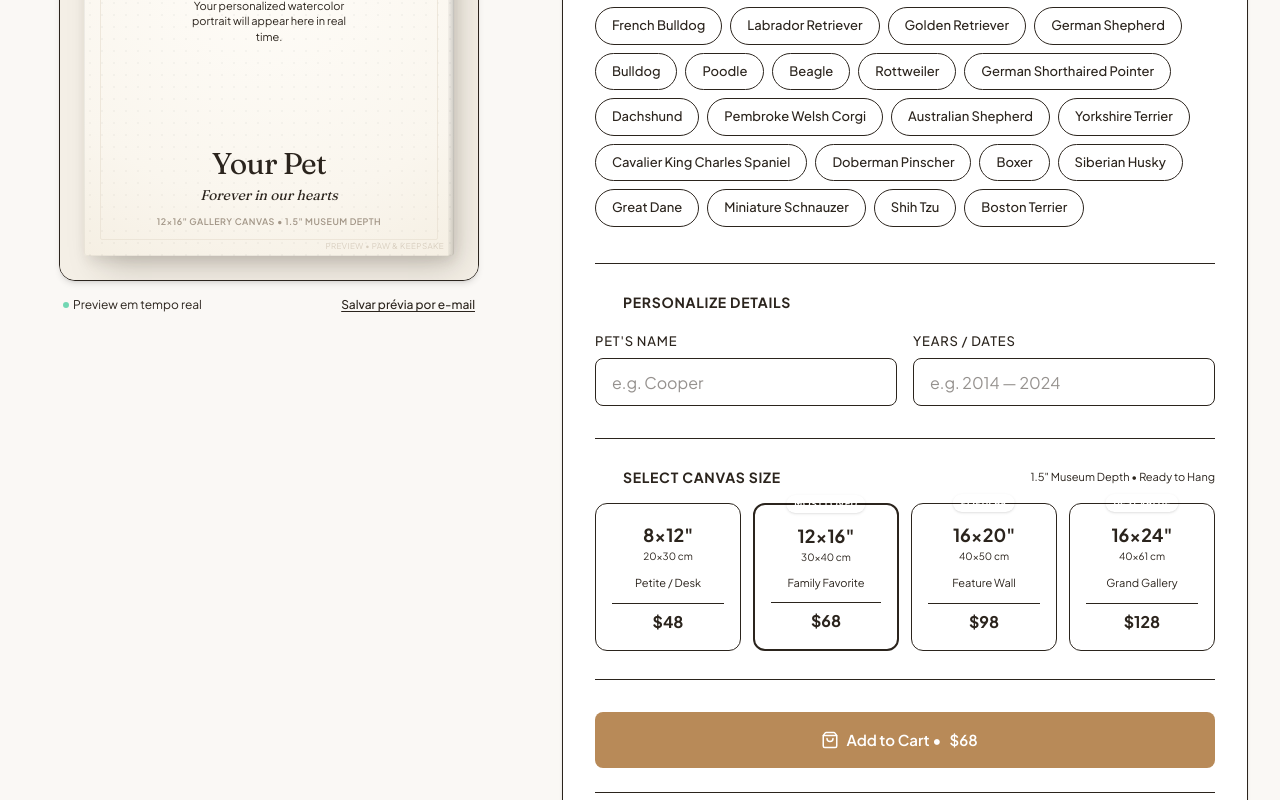
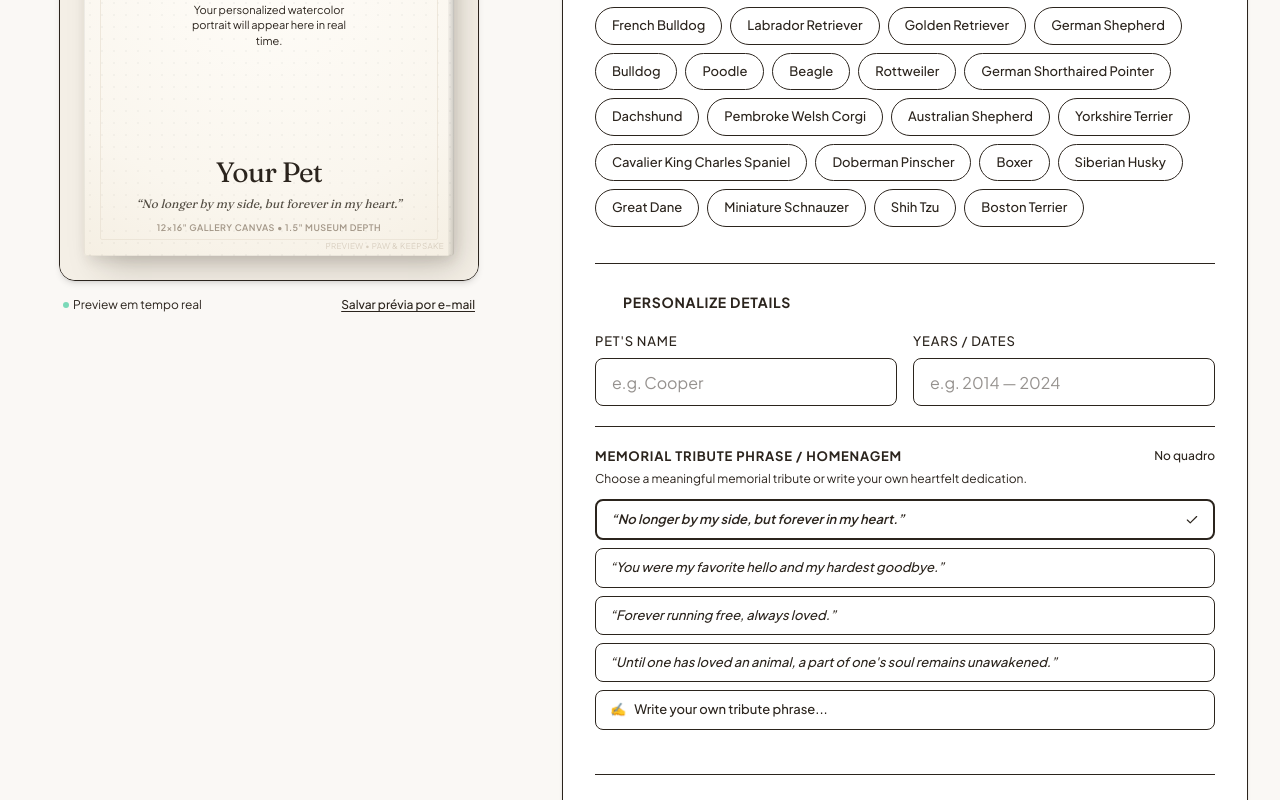
Before and after one commit to pietronogueira08/Paw-Keepsake, a Next.js app: page / in a window 1280 px wide. Shown: the part 1180-1980 px from the top of the page. Built offline with nearby package versions, Linux system fonts and the light colour scheme.

Commit message:
fix(preview): refine room canvas placement to eliminate overlap and add memorial tribute quote personalization

```diff
--- a/src/components/customizer/LivePreviewCanvas.tsx
+++ b/src/components/customizer/LivePreviewCanvas.tsx
@@ -12,13 +12,13 @@ interface LivePreviewCanvasProps {
 }
 
 const SCALE_BY_PACKAGE: Record<string, { scale: number; label: string; badge: string }> = {
-  '8x12': { scale: 0.66, label: '8×12" Petite', badge: 'Compact / Desk' },
-  '12x16': { scale: 0.82, label: '12×16" Gallery', badge: 'Most Loved' },
-  '16x20': { scale: 0.98, label: '16×20" Statement', badge: 'Feature Wall' },
-  '16x24': { scale: 1.15, label: '16×24" Masterpiece', badge: 'Grand Gallery' },
-  entry: { scale: 0.66, label: '8×12" Petite', badge: 'Compact / Desk' },
-  gallery: { scale: 0.82, label: '12×16" Gallery', badge: 'Most Loved' },
-  heritage: { scale: 1.15, label: '16×24" Masterpiece', badge: 'Grand Gallery' },
+  '8x12': { scale: 0.70, label: '8×12" Petite', badge: 'Compact / Desk' },
+  '12x16': { scale: 0.86, label: '12×16" Gallery', badge: 'Most Loved' },
+  '16x20': { scale: 1.02, label: '16×20" Statement', badge: 'Feature Wall' },
+  '16x24': { scale: 1.18, label: '16×24" Masterpiece', badge: 'Grand Gallery' },
+  entry: { scale: 0.70, label: '8×12" Petite', badge: 'Compact / Desk' },
+  gallery: { scale: 0.86, label: '12×16" Gallery', badge: 'Most Loved' },
+  heritage: { scale: 1.18, label: '16×24" Masterpiece', badge: 'Grand Gallery' },
 };
 
 /** Placeholder silhouette when no breed is selected */
@@ -44,6 +44,7 @@ export function LivePreviewCanvas({ onEmailPreview, className }: LivePreviewCanv
     selectedCoat,
     petName,
     dateRange,
+    quote,
     selectedPackage,
     previewLoading,
     viewMode,
@@ -140,7 +141,7 @@ export function LivePreviewCanvas({ onEmailPreview, className }: LivePreviewCanv
             >
               {/* Museum Gallery-Wrapped Canvas Mockup */}
               <div
-                className="relative w-full h-full rounded-[3px] bg-[#FDFBF7] flex flex-col justify-between p-4 sm:p-6 overflow-hidden transition-all"
+                className="relative w-full h-full rounded-[3px] bg-[#FDFBF7] flex flex-col justify-between p-4 sm:p-5 overflow-hidden transition-all"
                 style={{
                   boxShadow:
                     '10px 18px 32px -8px rgba(45,35,25,0.22), 2px 6px 14px -2px rgba(45,35,25,0.12), inset 0 0 0 1px rgba(0,0,0,0.05)',
@@ -184,13 +185,13 @@ export function LivePreviewCanvas({ onEmailPreview, className }: LivePreviewCanv
                         animate={previewLoading ? { opacity: 0.5, scale: 0.97 } : { opacity: 1, scale: 1 }}
                         exit={{ opacity: 0, scale: 0.94 }}
                         transition={{ duration: 0.25, ease: 'easeOut' }}
-                        className="relative w-full h-full max-h-[220px] flex items-center justify-center"
+                        className="relative w-full h-full max-h-[180px] sm:max-h-[195px] flex items-center justify-center"
                       >
                         {/* eslint-disable-next-line @next/next/no-img-element */}
                         <img
                           src={activeImage}
                           alt={breed ? breed.name : 'Memorial Dog Artwork'}
-                          className="max-h-[190px] sm:max-h-[210px] w-auto max-w-full object-contain filter drop-shadow-[0_6px_14px_rgba(45,35,25,0.12)]"
+                          className="max-h-[165px] sm:max-h-[185px] w-auto max-w-full object-contain filter drop-shadow-[0_6px_14px_rgba(45,35,25,0.12)]"
                         />
                       </motion.div>
                     ) : (
@@ -208,24 +209,36 @@ export function LivePreviewCanvas({ onEmailPreview, className }: LivePreviewCanv
                 </div>
 
                 {/* Typography Area */}
-                <div className="relative z-10 flex flex-col items-center text-center gap-0.5 pt-2 pb-1">
+                <div className="relative z-10 flex flex-col items-center text-center gap-0.5 pt-1.5 pb-0.5 px-3">
                   <motion.div layoutId="petName" layout="position" className="w-full">
                     <span
                       className="font-fraunces text-[--text-primary] font-medium leading-tight block truncate tracking-tight"
-                      style={{ fontSize: 'clamp(20px, 5.5cqw, 30px)' }}
+                      style={{ fontSize: 'clamp(18px, 5.2cqw, 28px)' }}
                     >
                       {petName || (breed ? breed.name : 'Your Pet')}
                     </span>
                   </motion.div>
 
-                  <motion.div layoutId="dateRange" layout="position">
-                    <span className="font-fraunces text-xs sm:text-sm text-[--text-secondary] italic block">
-                      {dateRange || 'Forever in our hearts'}
-                    </span>
-                  </motion.div>
+                  {dateRange && (
+                    <motion.div layoutId="dateRange" layout="position">
+                      <span className="font-fraunces text-xs sm:text-[13px] text-[--text-secondary] italic block">
+                        {dateRange}
+                      </span>
+                    </motion.div>
+                  )}
+
+                  {/* Memorial Tribute Quote / Frase de Homenagem */}
+                  {quote && (
+                    <motion.p
+                      layout="position"
+                      className="font-fraunces italic text-[11px] sm:text-xs text-[#524C42] leading-snug max-w-[280px] mx-auto mt-1"
+                    >
+                      “{quote}”
+                    </motion.p>
+                  )}
 
                   {/* Micro badge */}
-                  <span className="text-[9px] tracking-wider uppercase font-semibold text-[--border-default] text-[#A39788] mt-2 font-jakarta">
+                  <span className="text-[9px] tracking-wider uppercase font-semibold text-[#A39788] mt-1.5 font-jakarta">
                     {pkgLabel}
                   </span>
                 </div>
@@ -265,12 +278,12 @@ export function LivePreviewCanvas({ onEmailPreview, className }: LivePreviewCanv
                 aria-hidden="true"
               />
 
-              {/* Scalable Mounted Canvas on the Cream Plaster Wall */}
+              {/* Scalable Mounted Canvas on the Cream Plaster Wall (Positioned cleanly above credenza) */}
               <motion.div
                 className="absolute origin-center"
                 style={{
-                  top: '36%',
-                  left: '52%',
+                  top: '29%',
+                  left: '60%',
                 }}
                 animate={{
                   scale: currentScale.scale,
@@ -287,10 +300,10 @@ export function LivePreviewCanvas({ onEmailPreview, className }: LivePreviewCanv
                 <div
                   className="relative rounded-[2px] bg-[#FAF7F0] flex flex-col justify-between p-2 overflow-hidden"
                   style={{
-                    width: '142px',
-                    height: '188px',
+                    width: '124px',
+                    height: '166px',
                     boxShadow:
-                      '0 24px 38px -8px rgba(0,0,0,0.48), 0 8px 16px -4px rgba(0,0,0,0.32), inset 0 0 0 1px rgba(0,0,0,0.08)',
+                      '0 22px 34px -8px rgba(0,0,0,0.48), 0 8px 16px -4px rgba(0,0,0,0.32), inset 0 0 0 1px rgba(0,0,0,0.08)',
                     background:
                       'radial-gradient(circle at 50% 30%, #FFFDF9 0%, #F8F3EA 80%, #EDE5D5 100%)',
                   }}
@@ -311,7 +324,7 @@ export function LivePreviewCanvas({ onEmailPreview, className }: LivePreviewCanv
                       <img
                         src={activeImage}
                         alt="Canvas Art"
-                        className="max-h-[96px] w-auto max-w-full object-contain filter drop-shadow-[0_2px_5px_rgba(0,0,0,0.15)]"
+                        className="max-h-[82px] w-auto max-w-full object-contain filter drop-shadow-[0_2px_5px_rgba(0,0,0,0.15)]"
                       />
                     ) : (
                       <div className="w-8 h-8 rounded-full bg-[#EBE6DE]/60 flex items-center justify-center text-sm">
@@ -321,13 +334,20 @@ export function LivePreviewCanvas({ onEmailPreview, className }: LivePreviewCanv
                   </div>
 
                   {/* Text thumbnail */}
-                  <div className="text-center pt-1 pb-0.5">
-                    <p className="font-fraunces text-[11px] font-semibold text-[--text-primary] leading-none truncate max-w-[125px] mx-auto">
+                  <div className="text-center pt-0.5 pb-0.5 px-0.5">
+                    <p className="font-fraunces text-[10px] font-semibold text-[--text-primary] leading-none truncate max-w-[115px] mx-auto">
                       {petName || (breed ? breed.name : 'Your Pet')}
                     </p>
-                    <p className="font-fraunces text-[8px] text-[--text-secondary] italic leading-tight mt-0.5">
-                      {dateRange || 'Forever Loved'}
-                    </p>
+                    {dateRange && (
+                      <p className="font-fraunces text-[7.5px] text-[--text-secondary] italic leading-tight mt-0.5">
+                        {dateRange}
+                      </p>
+                    )}
+                    {quote && (
+                      <p className="font-fraunces text-[6.5px] text-[#615B52] italic leading-tight line-clamp-1 max-w-[118px] mx-auto mt-0.5">
+                        “{quote}”
+                      </p>
+                    )}
                   </div>
                 </div>
               </motion.div>
--- a/src/components/sections/HeroCustomizer.tsx
+++ b/src/components/sections/HeroCustomizer.tsx
@@ -14,11 +14,19 @@ import { generateId, formatPrice, cn } from '@/lib/utils';
 import type { CartItem } from '@/types/ecommerce';
 import { BREEDS } from '@/lib/breeds-data';
 
+const PRESET_QUOTES = [
+  'No longer by my side, but forever in my heart.',
+  'You were my favorite hello and my hardest goodbye.',
+  'Forever running free, always loved.',
+  'Until one has loved an animal, a part of one\'s soul remains unawakened.',
+];
+
 export function HeroCustomizer() {
   const store = useCustomizerStore();
   const { addItem, openCart } = useCartStore();
   const [isDraftModalOpen, setIsDraftModalOpen] = useState(false);
   const [breedSearch, setBreedSearch] = useState('');
+  const [isCustomQuote, setIsCustomQuote] = useState(false);
 
   // Validation state
   const [hasTriedSubmit, setHasTriedSubmit] = useState(false);
@@ -56,7 +64,7 @@ export function HeroCustomizer() {
       selectedCoat: store.selectedCoat || undefined,
       petName: store.petName.trim(),
       dateRange: store.dateRange.trim(),
-      quote: '', // Kept for type compatibility
+      quote: store.quote.trim(),
       size: resolvedSize,
       frameStyle: 'none',
       quantity: 1,
@@ -283,6 +291,90 @@ export function HeroCustomizer() {
                     />
                   </div>
                 </div>
+
+                {/* Memorial Tribute Phrase / Frase de Homenagem */}
+                <div className="mt-5 pt-5 border-t border-[--border-default]/70">
+                  <div className="flex items-center justify-between mb-1.5">
+                    <label className="text-[13px] font-bold uppercase tracking-[0.06em] text-[--text-primary] block font-jakarta">
+                      Memorial Tribute Phrase / Homenagem
+                    </label>
+                    <span className="text-xs text-[--accent] font-medium font-jakarta">
+                      No quadro
+                    </span>
+                  </div>
+                  <p className="text-xs text-[--text-secondary] font-jakarta mb-3">
+                    Choose a meaningful memorial tribute or write your own heartfelt dedication.
+                  </p>
+
+                  <div className="flex flex-col gap-2 mb-3">
+                    {PRESET_QUOTES.map((q) => {
+                      const isSelected = store.quote === q && !isCustomQuote;
+                      return (
+                        <button
+                          key={q}
+                          type="button"
+                          onClick={() => {
+                            store.setQuote(q);
+                            setIsCustomQuote(false);
+                          }}
+                          className={cn(
+                            "text-left px-3.5 py-2.5 rounded-lg text-xs sm:text-[13px] font-medium font-jakarta transition-all border flex items-center justify-between gap-2 cursor-pointer",
+                            isSelected
+                              ? "bg-[--bg-page] border-2 border-[--accent] text-[--text-primary] shadow-xs ring-1 ring-[--accent]/30 font-semibold"
+                              : "bg-white border-[--border-default] text-[--text-secondary] hover:border-[--accent]/50 hover:text-[--text-primary]"
+                          )}
+                        >
+                          <span className="italic">“{q}”</span>
+                          {isSelected && (
+                            <Check size={14} className="text-[--accent] shrink-0" />
+                          )}
+                        </button>
+                      );
+                    })}
+
+                    {/* Custom Quote Button */}
+                    <button
+                      type="button"
+                      onClick={() => setIsCustomQuote(true)}
+                      className={cn(
+                        "text-left px-3.5 py-2.5 rounded-lg text-xs sm:text-[13px] font-medium font-jakarta transition-all border flex items-center justify-between gap-2 cursor-pointer",
+                        isCustomQuote
+                          ? "bg-[--bg-page] border-2 border-[--accent] text-[--text-primary] shadow-xs ring-1 ring-[--accent]/30 font-semibold"
+                          : "bg-white border-[--border-default] text-[--text-secondary] hover:border-[--accent]/50 hover:text-[--text-primary]"
+                      )}
+                    >
+                      <span className="flex items-center gap-2">
+                        <span>✍️</span>
+                        <span>Write your own tribute phrase...</span>
+                      </span>
+                      {isCustomQuote && (
+                        <Check size={14} className="text-[--accent] shrink-0" />
+                      )}
+                    </button>
+                  </div>
+
+                  {/* Custom Quote Input */}
+                  {isCustomQuote && (
+                    <motion.div
+                      initial={{ opacity: 0, height: 0 }}
+                      animate={{ opacity: 1, height: 'auto' }}
+                      transition={{ duration: 0.2 }}
+                      className="overflow-hidden"
+                    >
+                      <input
+                        type="text"
+                        placeholder="e.g. Always running free in our hearts..."
+                        value={store.quote}
+                        onChange={(e) => store.setQuote(e.target.value)}
+                        maxLength={75}
+                        className="w-full h-11 px-4 rounded-lg border border-[--accent] bg-white text-sm font-jakarta text-[--text-primary] placeholder:text-[--text-secondary]/60 outline-none focus-visible:ring-2 focus-visible:ring-[--accent]/30"
+                      />
+                      <span className="text-[11px] text-[--text-secondary] font-jakarta mt-1 block text-right">
+                        {store.quote.length}/75 characters
+                      </span>
+                    </motion.div>
+                  )}
+                </div>
               </div>
 
               {/* Step 3: Packages */}
--- a/src/store/useCustomizerStore.ts
+++ b/src/store/useCustomizerStore.ts
@@ -29,6 +29,7 @@ interface CustomizerStoreState {
   selectedCoat: string | null;
   petName: string;
   dateRange: string;
+  quote: string;
   selectedPackage: PackageTier;
   previewLoading: boolean;
   unitPrice: number;
@@ -41,6 +42,7 @@ interface CustomizerStoreActions {
   setViewMode: (mode: 'detail' | 'room') => void;
   setPetName: (name: string) => void;
   setDateRange: (range: string) => void;
+  setQuote: (quote: string) => void;
   setPackage: (pkg: PackageTier) => void;
   setPreviewLoading: (loading: boolean) => void;
   reset: () => void;
@@ -53,6 +55,7 @@ const DEFAULT_STATE: CustomizerStoreState = {
   selectedCoat: null,
   petName: '',
   dateRange: '',
+  quote: 'No longer by my side, but forever in my heart.',
   selectedPackage: '12x16', // Most Loved default ($68)
   previewLoading: false,
   unitPrice: PACKAGE_PRICES['12x16'],
@@ -81,6 +84,8 @@ export const useCustomizerStore = create<CustomizerStore>()(
 
       setDateRange: (dateRange) => set({ dateRange }),
 
+      setQuote: (quote) => set({ quote }),
+
       setPackage: (pkg) =>
         set({ selectedPackage: pkg, unitPrice: PACKAGE_PRICES[pkg] }),
 
@@ -95,6 +100,7 @@ export const useCustomizerStore = create<CustomizerStore>()(
         selectedCoat: s.selectedCoat,
         petName: s.petName,
         dateRange: s.dateRange,
+        quote: s.quote,
         selectedPackage: s.selectedPackage,
         unitPrice: s.unitPrice,
         viewMode: s.viewMode,
```
